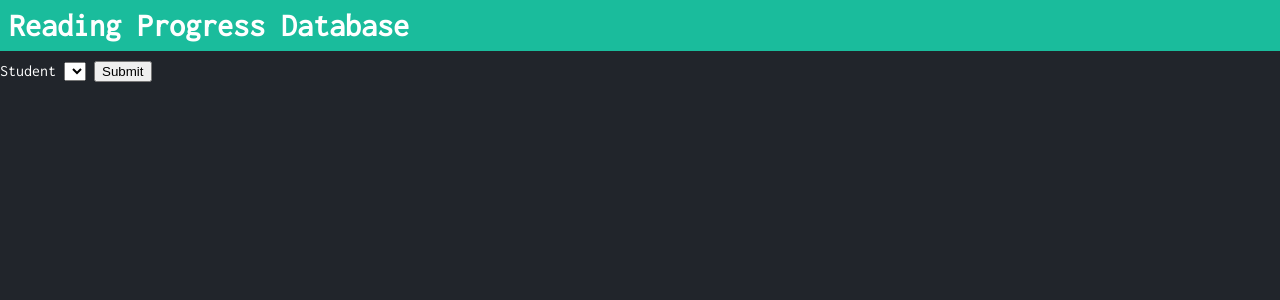
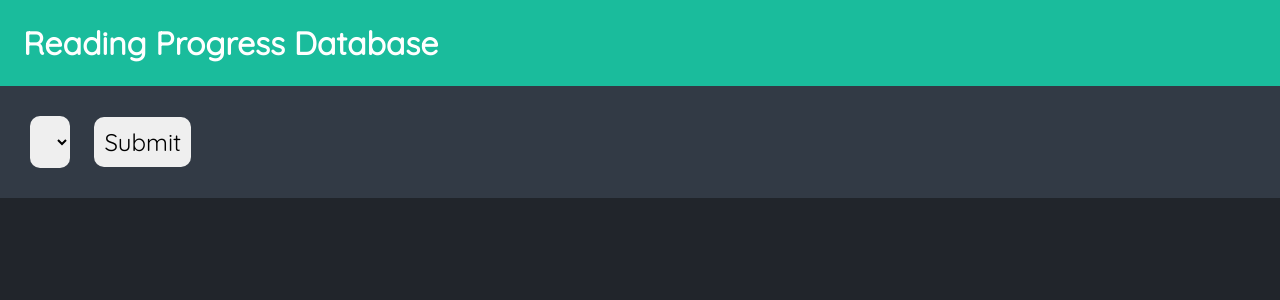
Before and after one commit to Jtreu/Academic-Project, a PHP site: page /academicproject.php in a window 1280 px wide. Shown: the top 300 px of the page. Run offline with PHP 8.4, Linux system fonts and the light colour scheme; data that the repository does not hold is empty.

Commit message:
Add files via upload

```diff
--- /dev/null
+++ b/academicproject.css
@@ -0,0 +1,71 @@
+body {
+    font-family: 'Quicksand', sans-serif;
+    color: white;
+    margin: 0px;
+    background-color: #21252B;
+
+
+}
+div {
+  background-color: #323A45;
+  padding: 20px;
+  margin: 0px;
+}
+h1 {
+  color: white;
+  margin: 3px;
+}
+h3 {
+  margin:0px;
+  padding:20px;
+  background-color: #3598DC;
+  color: #ECF0F1;
+}
+
+input, select, button {
+  font-size: 24px;
+  font-family: 'Quicksand', sans-serif;
+  border-radius:10px;
+  -webkit-border-radius:10px;
+  height: auto;
+  width: auto;
+  text-shadow: none;
+  box-shadow: none;
+  border: none;
+  padding: 10px;
+  margin: 10px;
+}
+
+select > option {
+text-transform: uppercase;
+padding: 5px 3px;
+}
+  #bodyheader {
+    background-color: #1abc9c;
+  }
+  tr,td {
+    border: 1px solid #D6DBE8;
+  }
+  table {
+  border-collapse: collapse;
+  }
+
+  table,
+  tr,
+  td,
+  th {
+    padding: 7px;
+  }
+
+  tr:nth-child(even) {
+    background: #3498db;
+  }
+
+  tr:nth-child(odd) {
+    background: #2980b9;
+  }
+
+  th {
+    background: #34495e;
+    text-align: center;
+  }
--- a/academicproject.php
+++ b/academicproject.php
@@ -3,58 +3,11 @@
 
 
 <head>
-	<style>
-		#bodyheader {
-			background-color: #1abc9c;
-			padding: 6px;
-			margin:0px;
-			margin-bottom: 10px;
-		}
+	  <link href="https://fonts.googleapis.com/css?family=Quicksand" rel="stylesheet">
+		<link rel="stylesheet" href="academicproject.css" </link>
 
-		h1 {
-			color: white;
-			margin: 3px;
-		}
-
-		tr,
-		td {
-			border: 1px solid #D6DBE8;
-		}
-		table {
-
-		border-collapse: collapse;
-		}
-
-		table,
-		tr,
-		td,
-		th {
-			padding: 7px;
-		}
-
-		tr:nth-child(even) {
-			background: #3498db;
-		}
-
-		tr:nth-child(odd) {
-			background: #2980b9;
-		}
-
-		th {
-			background: #34495e;
-			text-align: center;
-		}
-
-		body {
-			background-color: #21252B;
-			color: white;
-			font-family: 'Inconsolata', monospace;
-			margin: 0px;
-		}
-	</style>
 	<meta charset="utf-8">
 	<title>Academic Project</title>
-	<link href="https://fonts.googleapis.com/css?family=Inconsolata" rel="stylesheet"></link>
 	<!--<link rel="stylesheet" href="academicproject.css"></link>-->
 </head>
 
@@ -66,7 +19,6 @@
 	<div id="studentSelect">
 
 <!--Select list is now populated from actor database "sakila"-->
-<label>Student</label>
 <form action="mysql.php" method="post" style = "display: inline">
 <select name="studentselect">
 <?php
@@ -83,74 +35,17 @@ echo "<option value=\"" . $row['first_name']. " " . $row['last_name']."\">" . $r
 
 ?>
 </select>
-<input type="submit" name = "submit" onclick="">
+<input type="submit" name = "submit" id = "bigbutton">
 </form>
 	</div>
 
-	<div id="addScore" style="display: none">
-		<input type="text" id="scoreInput"></input>
-		<button onclick="addScore()">Add score</button>
-	</div>
 
-	<!-- php will generate this table, only shown for css styling-->
-	<div id="table" style="display: none">
-		<table id="studenttable">
-			<thead id="tableHeader"></thead>
 
-			<tbody>
-				<tr>
-					<th>column1</th>
-					<th>column2</th>
-				</tr>
-				<tr>
-					<td>c1r1</td>
-					<td>c2r1</td>
-				</tr>
-				<tr>
-					<td>c1r2</td>
-					<td>c2r2</td>
-				</tr>
-			</tbody>
-		</table>
-	</div>
-	<div id = "pp"></div>
 	<!-- ########################################################## -->
-	<button id="back" onclick="back()" style="display: none">Select Different Student</button>
 
 </body>
 
 </html>
 <script>
-	function viewTable() {
-		document.getElementById("table").style.display = "block";
-		document.getElementById("addScore").style.display = "block";
-		document.getElementById("studentSelect").style.display = "none";
-		var e = document.getElementById("studentSelectName");
-		var studentName = e.options[e.selectedIndex].text;
-		document.getElementById("tableHeader").innerHTML = studentName;
-		document.getElementById("back").style.display = "block";
 
-
-	}
-
-	function addScore() {
-		var score = document.getElementById("scoreInput").value;
-		var today = new Date();
-		var date = today.getFullYear() + '-' + (today.getMonth() + 1) + '-' + today.getDate();
-		var table = document.getElementById("studenttable");
-		var row = table.insertRow(1);
-		var cell1 = row.insertCell(0);
-		var cell2 = row.insertCell(1);
-		cell1.innerHTML = date;
-		cell2.innerHTML = score;
-		document.getElementById("scoreInput").value = "";
-
-	}
-
-	function back() {
-		document.getElementById("table").style.display = "none";
-		document.getElementById("addScore").style.display = "none";
-		document.getElementById("studentSelect").style.display = "block";
-		document.getElementById("back").style.display = "none";
-	}
 </script>
```
Also changed, not shown: mysql.php (+12 -49 lines).
